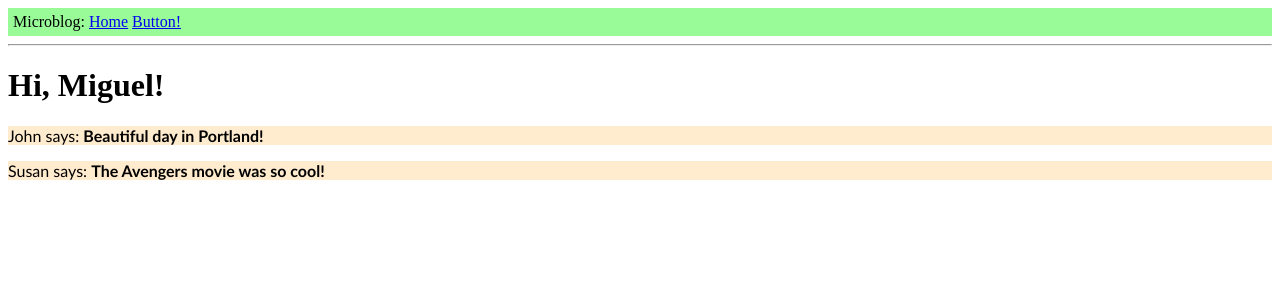
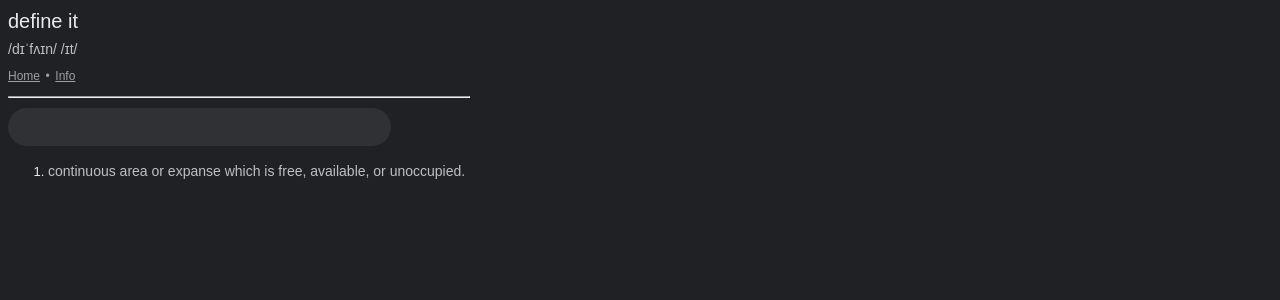
Before and after one commit to CammoLammo/CITS3403Project, a Flask app: page / in a window 1280 px wide. Shown: the top 300 px of the page. Run offline with Flask 2, Linux system fonts and the light colour scheme.

Commit message:
start formatting

```diff
--- a/app/static/style.css
+++ b/app/static/style.css
@@ -1,8 +1,134 @@
 div.header {
-    background-color: palegreen;
+    background-color: rgb(200, 46, 46);
     padding: 5px;
 }
+body{
+    background-color: rgb(32, 33, 36);
+    --center-abs-margin: 180px;
+    --center-column-margin: var(--center-abs-margin);
+    --center-width: 652px;
+    --center-column-width: var(--center-width);
+    --rhs-margin: 60px;
+    --rhs-width: 369px;
+    font-family: Google Sans,arial,sans-serif-medium,sans-serif;
+    color: #e8eaed;
+    font-size: 20px;
+    font-weight: 400;
+    line-height: 26px;
+    display: inline-block;
+}
+
+p1{
+    color: #bdc1c6;
+    --center-abs-margin: 180px;
+    --center-column-margin: var(--center-abs-margin);
+    --center-width: 652px;
+    --center-column-width: var(--center-width);
+    --rhs-margin: 60px;
+    --rhs-width: 369px;
+    word-wrap: break-word;
+    word-break: break-word;
+    font-family: arial,sans-serif;
+    font-size: 14px;
+    font-weight: 400;
+    line-height: 22px;
+}
+
 p{
-    font-family: 'Gill Sans';
-    background-color: blanchedalmond;
+    color: #bdc1c6;
+    --center-abs-margin: 180px;
+    --center-column-margin: var(--center-abs-margin);
+    --center-width: 652px;
+    --center-column-width: var(--center-width);
+    --rhs-margin: 60px;
+    --rhs-width: 369px;
+    word-wrap: break-word;
+    font-family: arial,sans-serif;
+    font-size: 14px;
+    font-weight: 400;
+    line-height: 16px;
+    display: inline;
 }
+
+
+input {
+    border: none;
+    background-color: rgb(48 49 52);
+    resize: none;
+    outline: none;
+    --center-abs-margin: 180px;
+    --center-column-margin: var(--center-abs-margin);
+    --center-width: 652px;
+    --center-column-width: var(--center-width);
+    --rhs-margin: 60px;
+    --rhs-width: 369px;
+    word-wrap: break-word;
+    word-break: break-word;
+    font-family: arial,sans-serif;
+    color: #e8eaed;
+    font-size: 28px;
+    font-weight: 400;
+    line-height: 36px;
+    border-radius: 20px;
+    padding-left: 20px;
+
+
+}
+
+ol{
+    font-size: small;
+    padding-right: 5px;
+}
+
+.word{
+    --center-abs-margin: 180px;
+    --center-column-margin: var(--center-abs-margin);
+    --center-width: 652px;
+    --center-column-width: var(--center-width);
+    --rhs-margin: 60px;
+    --rhs-width: 369px;
+    word-wrap: break-word;
+    word-break: break-word;
+    font-family: arial,sans-serif;
+    color: #e8eaed;
+    font-size: 28px;
+    font-weight: 400;
+    line-height: 36px;
+}
+
+a{
+    --center-abs-margin: 180px;
+    --center-column-margin: var(--center-abs-margin);
+    --center-width: 652px;
+    --center-column-width: var(--center-width);
+    --rhs-margin: 60px;
+    --rhs-width: 369px;
+    font-family: arial,sans-serif;
+    font-weight: normal;
+    font-size: 12px;
+    line-height: 16px;
+    -webkit-tap-highlight-color: rgba(255,255,255,.10);
+    outline: 0;
+    color: rgba(155,160,165);
+    text-decoration: underline;
+    text-decoration-color: #9aa0a6;
+    text-transform: capitalize;
+}
+
+p2{
+    --center-abs-margin: 180px;
+    --center-column-margin: var(--center-abs-margin);
+    --center-width: 652px;
+    --center-column-width: var(--center-width);
+    --rhs-margin: 60px;
+    --rhs-width: 369px;
+    font-family: arial,sans-serif;
+    font-weight: normal;
+    font-size: 12px;
+    line-height: 16px;
+    -webkit-tap-highlight-color: rgba(255,255,255,.10);
+    outline: 0;
+    color: rgba(155,160,165);
+    text-decoration-color: #9aa0a6;
+    text-transform: capitalize;
+}
--- a/app/templates/base.html
+++ b/app/templates/base.html
@@ -2,19 +2,19 @@
 <html lang="en">
 <head>
     {% if title %}
-    <title>{{ title }} - Microblog</title>
+    <title>{{ title }} - define it</title>
     {% else %}
-    <title>Microblog</title>
+    <title>define it</title>
     {% endif %}
     <link rel="stylesheet" href="{{ url_for('static',
     filename='style.css') }}">
 </head>
 <body>
-    <div class="header">
-    Microblog:
-    <a href="/index">Home</a>
-    <a href="/button">Button!</a>
-    </div>
+    define it <br>
+    <p1>/dɪˈfʌɪn/ /ɪt/</p1> <br>
+    <a href="/index">home</a>
+    <p2>•</p2>
+    <a href="/button">info</a>
     <hr>
     {% block content %}{% endblock %}
 </body>
--- a/app/templates/index.html
+++ b/app/templates/index.html
@@ -1,8 +1,9 @@
 {% extends "base.html" %}
 {% block content %}
-    <h1>Hi, {{ user.username }}!</h1>
-    {% for post in posts %}
-    <div><p>{{ post.author.username }} says: <b>{{ post.body
-}}</b></p></div>
-    {% endfor %}
+<div class="word">
+    <form><input type="text" id="guess" name="guess"></form>
+</div>
+<ol>
+    <li><p>continuous area or expanse which is free, available, or unoccupied.</p></li>
+</ol>
 {% endblock %}
```
